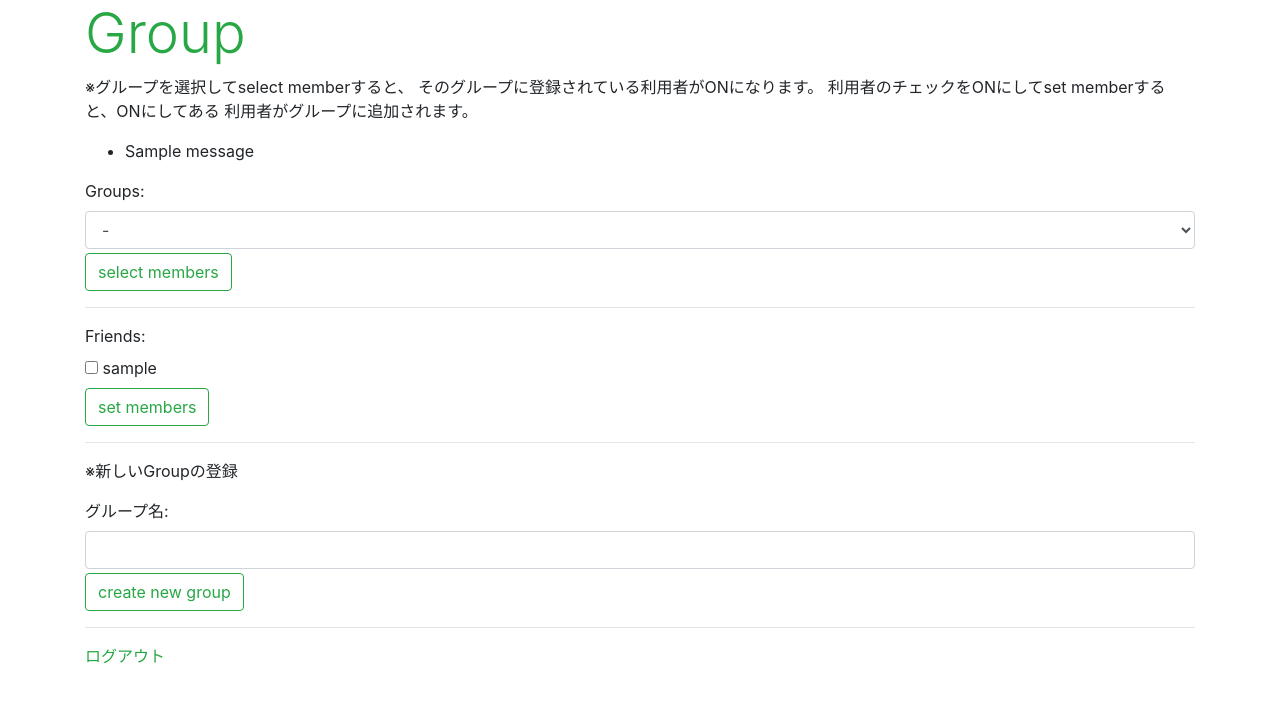
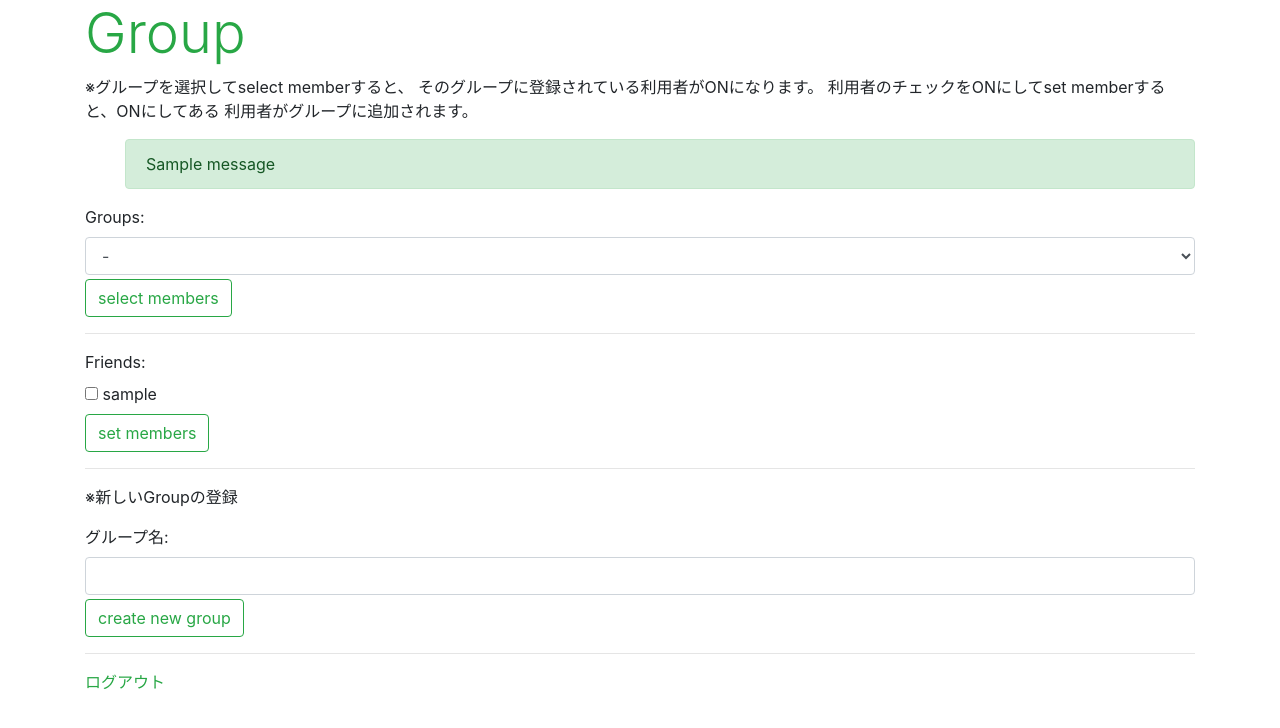
Before and after one commit to HatanoRyo-iro/django_application_school, a Django app: page /groups/ in a window 1280 px wide. Shown: the part 56-784 px from the top of the page. Run offline with Django 4.2, Linux system fonts and the light colour scheme; a user stored in the database is signed in; tables that the repository leaves empty hold one stand-in row (values such as "Sample post"); one stand-in notice (Sample message) is shown; some libraries are stand-ins or nearby versions.

Commit message:
Temporary bug fixes

```diff
--- a/Chirp/templates/Chirp/base.html
+++ b/Chirp/templates/Chirp/base.html
@@ -19,6 +19,7 @@
           <a href="{% url 'groups' %}" class="nav-link">グループ</a>
         </li>
       </ul>
+
       <span>ログイン中: <span class="h6">"{{login_user}}"</span></span>
     </nav>
 
--- a/Chirp/templates/Chirp/groups.html
+++ b/Chirp/templates/Chirp/groups.html
@@ -3,6 +3,7 @@
 {% block title %}グループ{% endblock %}
 
 {% block header %}
+
 <h1 class="display-4 text-success">Group</h1>
 <p class="caption">※グループを選択してselect memberすると、
     そのグループに登録されている利用者がONになります。
@@ -11,8 +12,9 @@
 {% if messages %}
 <ul class="messages">
     {% for message in messages %}
-    <li{% if message.tags %} class="{{ message.tags }}"
-        {% endif %}>{{ message }}</li>
+    <div class="alert {% if message.tags == 'success' %}alert-success{% elif message.tags == 'info' %}alert-info{% endif %}">
+        {{ message }}
+    </div>
     {% endfor %}
 </ul>
 {% endif %}
@@ -31,13 +33,13 @@
 <input type="hidden" name="mode" value="__friends_form__">
 <input type="hidden" name="group" value="{{group}}">
 {{friends_form}}
-<button class="btn btn-outline-success mt-0">set members</button>
+<button class="btn btn-outline-success mt-0" id="select-members-btn">set members</button>
 </form>
 <hr>
 <p>※新しいGroupの登録</p>
 <form action="{% url 'create_group' %}" method="post">
 {% csrf_token %}
 {{create_form}}
-<button class="btn btn-outline-success mt-1">create new group</button>
+<button class="btn btn-outline-success mt-1" id="set-members-btn">create new group</button>
 </form>
 {% endblock %}
--- a/Chirp/templates/Chirp/post.html
+++ b/Chirp/templates/Chirp/post.html
@@ -7,9 +7,9 @@
 <p class="caption">※投稿先のグループを選択し、投稿します</p>
 {% if messages %}
 <ul class="list-group">
-    {% for message in messages %}
-    <li{% if message.tags %} class="list-group-item {{ message.tags }}" {% endif %}>{{message}}</li>
-    {% endfor %}
+    <div class="alert {% if message.tags == 'success' %}alert-success{% elif message.tags == 'info' %}alert-info{% endif %}">
+        {{ message }}
+    </div>
 </ul>
 {% endif %}
 {% endblock %}
--- a/Chirp/templates/Chirp/share.html
+++ b/Chirp/templates/Chirp/share.html
@@ -8,7 +8,9 @@
 {% if messages %}
 <ul class="messages">
     {% for message in messages %}
-    <li{% if message.tags %} class="{{ message.tags }}" {% endif %}>{{message}}</li>
+    <div class="alert {% if message.tags == 'success' %}alert-success{% elif message.tags == 'info' %}alert-info{% endif %}">
+        {{ message }}
+    </div>
     {% endfor %}
 </ul>
 {% endif %}
--- a/Chirp/views.py
+++ b/Chirp/views.py
@@ -4,11 +4,12 @@ from django.urls import reverse_lazy
 
 from django.views.generic import FormView
 
+from django.contrib import messages
+from django.contrib.auth import login
+from django.contrib.auth.decorators import login_required
 from django.contrib.auth.views import LoginView
 from django.contrib.auth.forms import UserCreationForm
-from django.contrib.auth.decorators import login_required
-from django.contrib.auth import login
-from django.contrib import messages
+
 from django.contrib.auth.models import User
 
 from django.core.paginator import Paginator
@@ -18,6 +19,8 @@ from django.db.models import Q
 from django.forms import forms
 from .forms import GroupCheckboxForm, GroupSelectMenuForm, FriendsCheckboxForm, CreateGroupForm, PostForm
 from .models import Post, Group, Friend, Good
+
+from django.db.utils import IntegrityError
 
 # Create your views here.
 
@@ -130,53 +133,60 @@ def groups(request):
     # POST
     if request.method == 'POST':
 
-        # グループメニュー
-        if request.POST['mode'] == '__groups_form__':
-            # 選択したグループ名を取得
-            select_group = request.POST['groups']
-            # グループを取得
-            group = Group.objects.filter(group_owner_id=request.user).filter(group_name=select_group).first()
-            # グループに含まれるフレンドを取得
-            fds = Friend.objects.filter(friend_owner_id=request.user).filter(group_id=group)
-            print('******************************')
-            print("グループに含まれるフレンド:", Friend.objects.filter(friend_owner_id=request.user))
-            print('******************************')
-            # フレンドのユーザーIDをリストにまとめる
-            friends_list = []
-            for friend in fds:
-                friends_list.append(friend.user_id.username)
 
-            # フォームの用意
-            groupsform = GroupSelectMenuForm(request.user, request.POST)
-            friendsform = FriendsCheckboxForm(request.user, friends=friends, vals=friends_list)
+            # グループメニュー
+            if request.POST['mode'] == '__groups_form__':
+                # 選択したグループ名を取得
+                select_group = request.POST['groups']
+                # グループを取得
+                group = Group.objects.filter(group_owner_id=request.user).filter(group_name=select_group).first()
+                # グループに含まれるフレンドを取得
+                fds = Friend.objects.filter(friend_owner_id=request.user).filter(group_id=group)
+                print('******************************')
+                print("グループに含まれるフレンド:", Friend.objects.filter(friend_owner_id=request.user))
+                print('******************************')
+                # フレンドのユーザーIDをリストにまとめる
 
-        # フレンドのチェック更新時
-        if request.POST['mode'] == '__friends_form__':
-            # 選択したグループの取得
-            select_group = request.POST['group']
-            group_obj = Group.objects.filter(group_name=select_group).first()
-            print('-----------------------')
-            print("選択したグループ:", group_obj)
-            print('-----------------------')
-            # チェックしたフレンドを取得
-            select_friends = request.POST.getlist('friends')
-            # フレンドのユーザー取得
-            select_users = User.objects.filter(username__in=select_friends)
-            # Userに含まれるユーザーが登録したフレンドを取得
-            fds = Friend.objects.filter(friend_owner_id=request.user).filter(user_id__in=select_users)
+                friends_list = []
+                for friend in fds:
+                    friends_list.append(friend.user_id.username)
 
-            # フレンド全員にグループを設定して保存
-            friends_list = []
-            for friend in fds:
-                friend.group_id = group_obj
-                friend.save()
-                friends_list.append(friend.user_id.username)
+                # フォームの用意
+                groupsform = GroupSelectMenuForm(request.user, request.POST)
+                friendsform = FriendsCheckboxForm(request.user, friends=friends, vals=friends_list)
 
-            messages.success(request, 'チェックされたFriendを' + select_group + 'に登録しました!')
+            # フレンドのチェック更新時
+            if request.POST['mode'] == '__friends_form__':
+                # 選択したグループの取得
+                select_group = request.POST['group']
+                group_obj = Group.objects.filter(group_name=select_group).first()
+                print('-----------------------')
+                print("選択したグループ:", group_obj)
+                print('-----------------------')
+                # チェックしたフレンドを取得
+                select_friends = request.POST.getlist('friends')
+                # フレンドのユーザー取得
+                select_users = User.objects.filter(username__in=select_friends)
+                # Userに含まれるユーザーが登録したフレンドを取得
+                fds = Friend.objects.filter(friend_owner_id=request.user).filter(user_id__in=select_users)
 
-            # フォームの用意
-            groupsform = GroupSelectMenuForm(request.user, {'groups':select_group})
-            friendsform = FriendsCheckboxForm(request.user, friends=friends, vals=friends_list)
+                try:
+                    # フレンド全員にグループを設定して保存
+                    friends_list = []
+                    for friend in fds:
+                        friend.group_id = group_obj
+                        friend.save()
+                        friends_list.append(friend.user_id.username)
+                except IntegrityError as e:
+                    error_message = str(e)
+                    messages.info(request, 'グループを選択してください。')
+                    return redirect(to='/')
+
+                messages.success(request, 'チェックされたFriendを' + select_group + 'に登録しました!')
+
+                # フォームの用意
+                groupsform = GroupSelectMenuForm(request.user, {'groups':select_group})
+                friendsform = FriendsCheckboxForm(request.user, friends=friends, vals=friends_list)
 
     # GET
     else:
@@ -328,5 +338,5 @@ def good(request, good_id):
     good.good_post_id = good_post
     good.save()
 
-    messages.success(request, '投稿にGoodしました！')
+    messages.success(request, '投稿にGoodしました!')
     return redirect(to='/')
```
